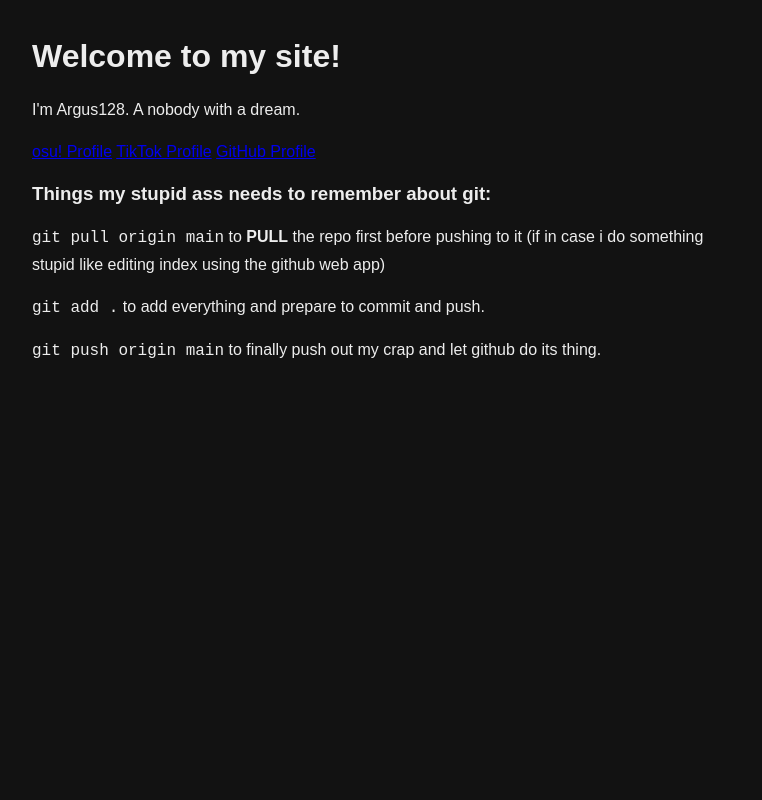
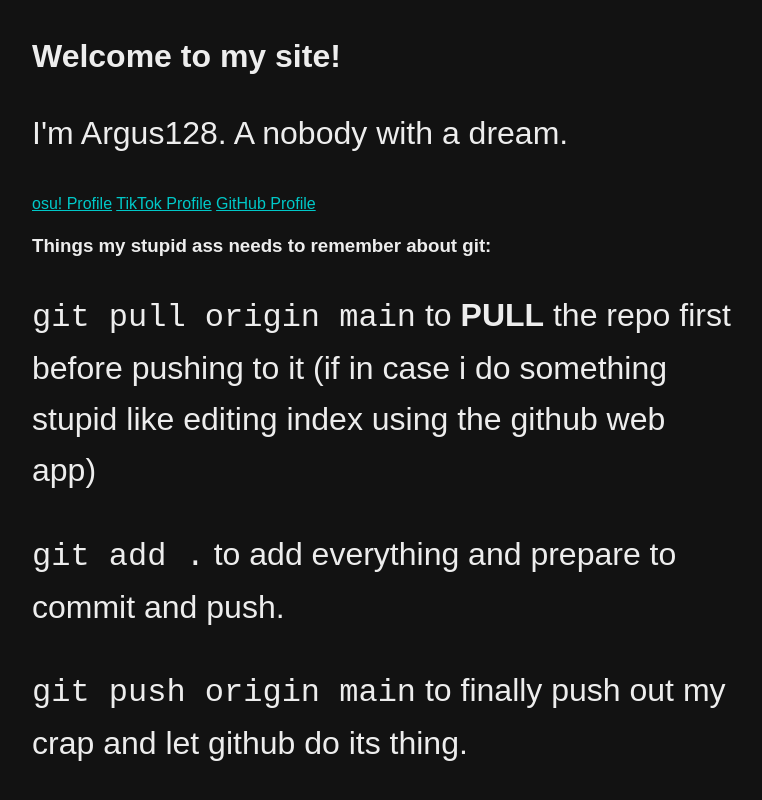
Before and after one commit to Argus-128/argus-128.github.io, a plain HTML site: page index.html in a window 1280 px wide. Shown: the whole page, without its empty margins (258-1020 px from the left). Drawn offline with Linux system fonts and the light colour scheme.

Commit message:
Update style.css

```diff
--- a/style.css
+++ b/style.css
@@ -16,5 +16,16 @@ h1, h2, h3 {
 }
 
 p {
-    font-size: 1rem;
+    font-size: 2rem;
 }
+a:link {
+  color: #00c8c8;
+}
+
+a:visited {
+  color: #ededed;
+}
+
+a:hover {
+  color: #00eeee;
+}
```
